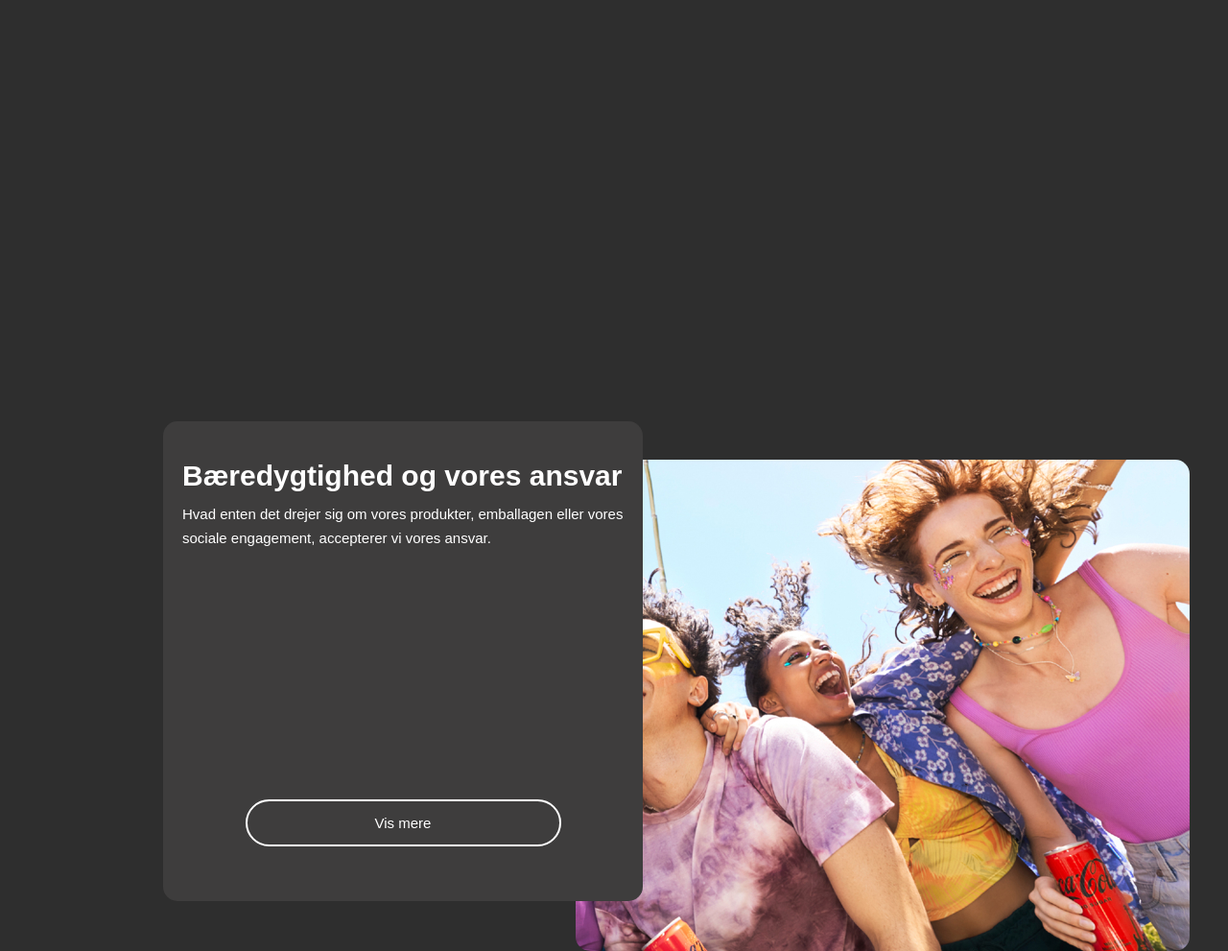
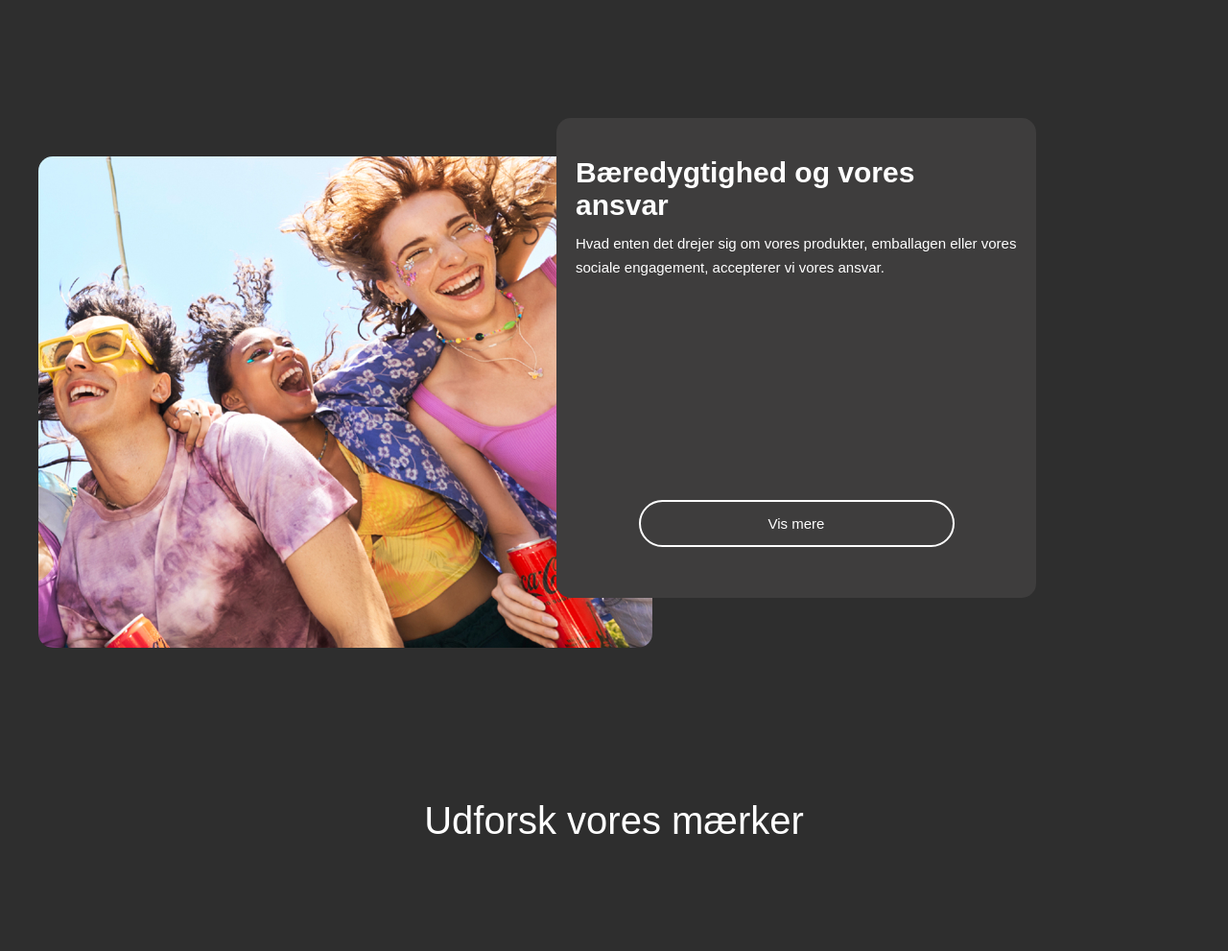
Before and after one commit to jaco8073/groendag, a plain HTML site: page index.html in a window 1280 px wide. Shown: the part 2540-3531 px from the top of the page at 96% size. Drawn offline with Linux system fonts and the light colour scheme.

Commit message:
Forhelved Signe

```diff
--- a/index.html
+++ b/index.html
@@ -57,9 +57,9 @@
                     <img src="billeder/soo.png" class="behindbillede" alt="en sø">
                 </div>
             </div>
-            <div class="controlla">
-                <div class="topbox">
-                    <h3><b>Bæredygtighed og vores ansvar</b></h3>
+            <div class="controlla2">
+                <div class="topbox2">
+                    <h3 class="bold">Bæredygtighed og vores<br>ansvar</h3>
                     <p>Hvad enten det drejer sig om vores produkter, emballagen eller vores sociale engagement, accepterer vi vores ansvar.</p>
                     <div class="knapstyrer">
                         <div class="knap">
@@ -68,7 +68,7 @@
                     </div>
                 </div>
                 <div class="behindbox">
-                    <img src="billeder/happycola.jpeg" class="behindbillede" alt="en sø">
+                    <img src="billeder/happycola.jpeg" class="behindbillede2" alt="en sø">
                 </div>
             </div>
         </section>
--- a/styles.css
+++ b/styles.css
@@ -107,7 +107,7 @@ body {
     border: 2px;
     border-style: solid;
     border-color: white;
-    margin-top: 220px;
+    margin-top: 190px;
 }
 
 .knap p {
@@ -128,6 +128,43 @@ body {
 .knapstyrer {
     display: flex;
     justify-content: center;
+}
+
+.topbox2{
+    background-color: rgb(62, 61, 61);
+    height: 500px;
+    width: 500px;
+    border-radius: 15px;
+    margin-right: 200px;
+}
+
+.behindbillede2 {
+    height: auto;
+    width: 50%;
+    position: relative;
+    left: 40px;
+    top: -460px;
+    z-index: -1;
+    border-radius: 15px;
+}
+
+.behindbox {
+    height: 200px;
+}
+
+.controlla2 {
+    display: flex;
+    flex-wrap: wrap;
+    margin-top: 30px;
+    flex-direction: row-reverse;
+}
+
+.topbox2 p {
+    text-align: left;
+}
+
+.topbox2 h3 {
+    text-align: left;
 }
 
 /* Signes verden */
```
